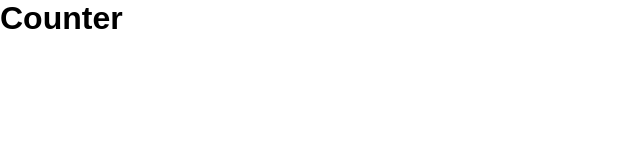
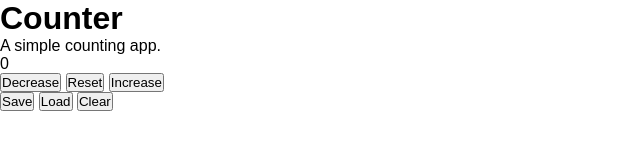
Before and after one commit to MenagoChicken/counter, a plain HTML site: page counter.html in a window 1280 px wide. Shown: the whole page, without its empty margins (0-640 px from the left). Drawn offline with Linux system fonts and the light colour scheme; a web font is replaced by a local one.

Commit message:
basic-html
html things

```diff
--- a/counter.html
+++ b/counter.html
@@ -8,6 +8,20 @@
     <title>Counter</title>
   </head>
   <body>
-    <h1>Counter</h1>
+    <header>
+      <h1>Counter</h1>
+      <p>A simple counting app.</p>
+    </header>
+    <section>
+      <p>0</p>
+      <button>Decrease</button>
+      <button>Reset</button>
+      <button>Increase</butto>
+    </section>
+    <section>
+      <button>Save</button>
+      <button>Load</button>
+      <button>Clear</button>
+    </section>
   </body>
 </html>
```
